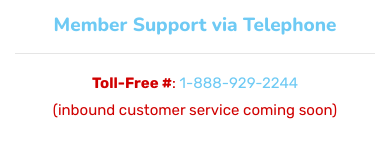
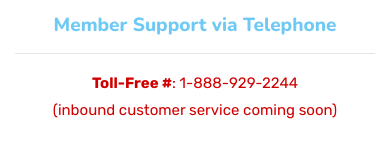
Before and after one commit to sanchit-sherawat/NetworkWebBackend, a website: page public/contact-us.html in a window 390 px wide. Shown: the part 826-986 px from the top of the page. Drawn offline with nearby package versions, Linux system fonts and the light colour scheme.

Commit message:
Responsive fixed.

```diff
--- a/public/contact-us.html
+++ b/public/contact-us.html
@@ -151,7 +151,7 @@
 					<p><strong>Or you can call:</strong></p>
 					<h3 class="text-theme-blue">Member Support via Telephone</h3>
 					<hr />
-					<p class="text-red"><strong>Toll-Free #</strong>: <a href="tel:1-888-929-2244">1-888-929-2244</a><br/>(inbound customer service coming soon)</em><em><br /><br /></em></p>
+					<p class="text-red"><strong>Toll-Free #</strong>: <a href="tel:1-888-929-2244" class="text-red">1-888-929-2244</a><br/>(inbound customer service coming soon)</em><em><br /><br /></em></p>
 					<p>Viron.Network Customer Service Representatives and Agents are available<br/>from: 9 AM-9 PM Pacific Time (Monday&ndash;Friday) to assist in all your needs.<br/><em>*If you call after hours, please leave a detailed message. Include your FULL NAME,<br/> your member USERNAME (if you have one), along with your PHONE NUMBER <br/>and one of our agents will respond to you, as soon as possible.</em></p>
 				</div>
 			</div>
```
